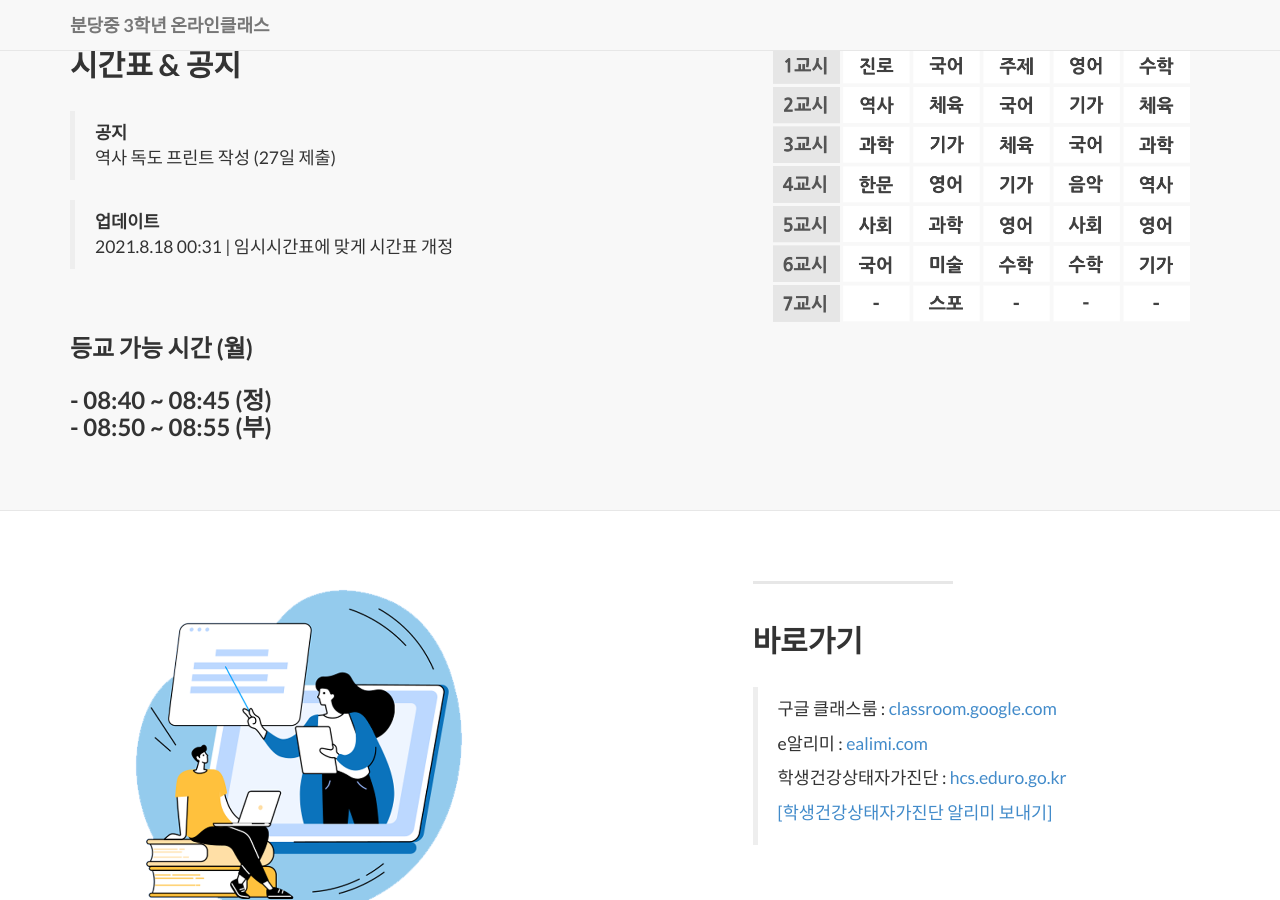
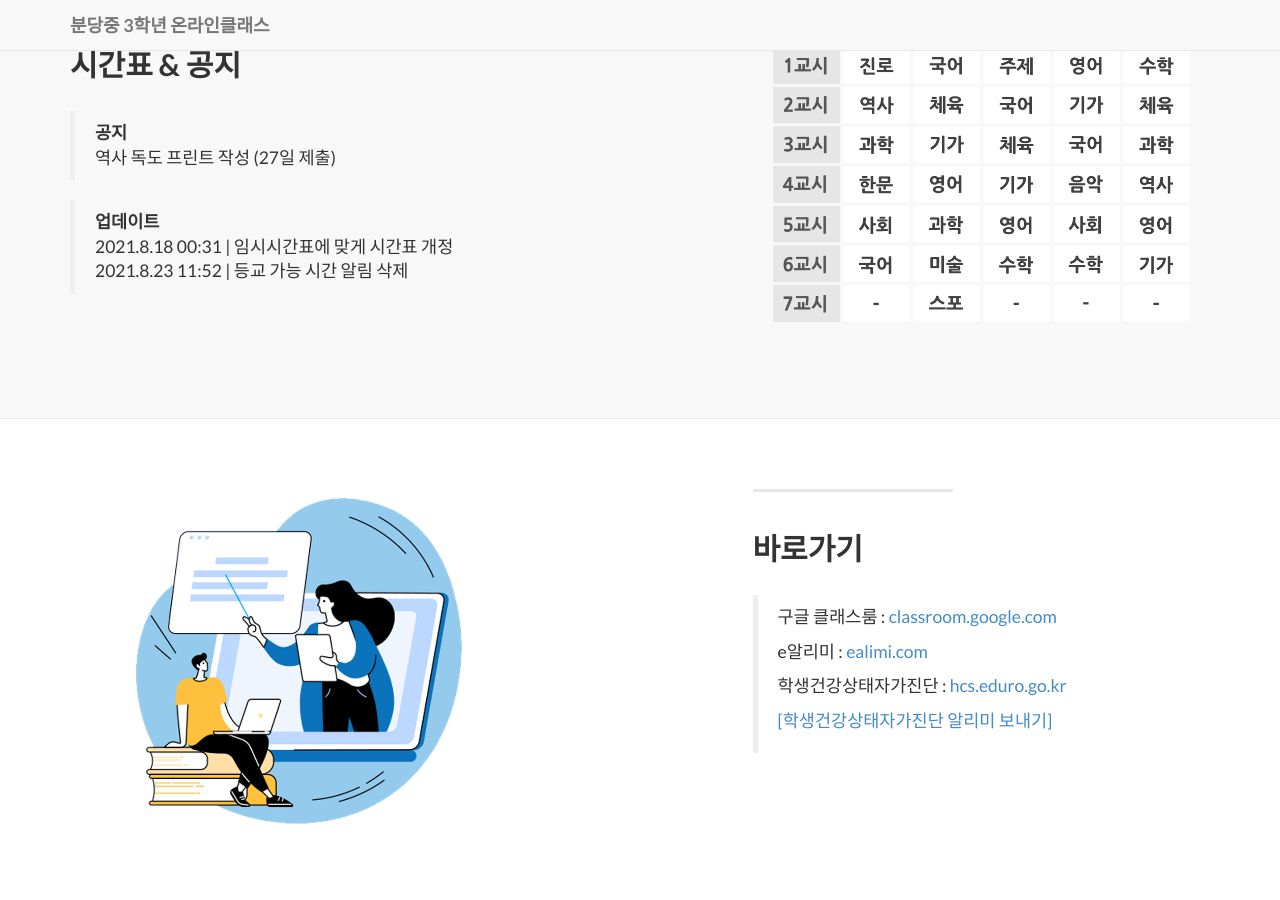
Before and after one commit to bundang-ms-2021/oncl, a Jekyll site: the page built from index.html, in a window 1280 px wide and 900 px high, scrolled down 829 px. Built offline with Jekyll 4.4.1, drawn with Linux system fonts in a browser that asks for light colours; nearby versions of some CDN libraries; library files that are not in the unit come from our copies.

Commit message:
Update 2014-09-21-services-1.markdown

```diff
--- a/_posts/2014-09-21-services-1.markdown
+++ b/_posts/2014-09-21-services-1.markdown
@@ -11,8 +11,9 @@ description: |
 
   > **업데이트**
   > 2021.8.18 00:31 | 임시시간표에 맞게 시간표 개정
+  > 2021.8.23 11:52 | 등교 가능 시간 알림 삭제
 
-<html>
+<!--<html>
   <br>
   <h3 id="time_go_school">등교 가능 시간 : </h3>
 
@@ -53,4 +54,4 @@ description: |
     }
     TimeGoSchool();
   </script>
-</html>
+</html>-->
```
